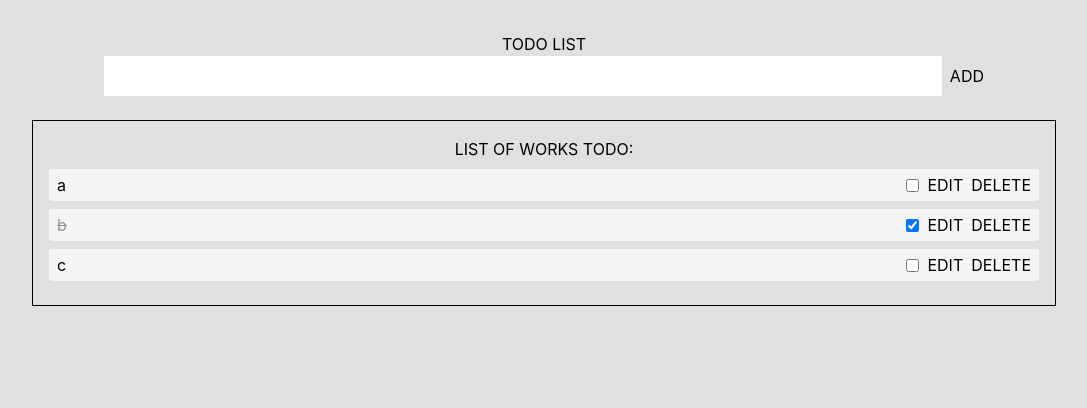
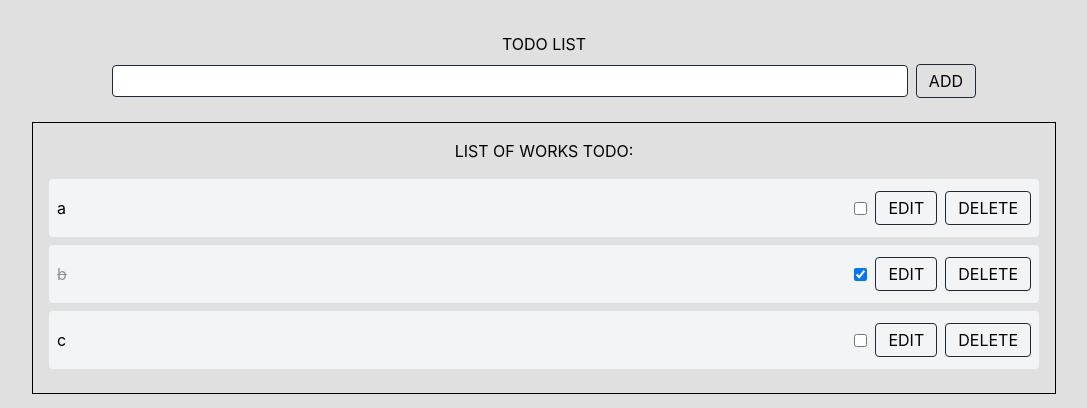
Before and after one commit to Dylan0916/todo-list-with-vue, a Vue app: page / in a window 1280 px wide. Shown: the top 408 px of the page, without its empty margins (96-1183 px from the left). Built offline with nearby package versions, Linux system fonts and the light colour scheme.

Commit message:
use tailwindcss style

```diff
--- a/src/components/App/App.vue
+++ b/src/components/App/App.vue
@@ -4,16 +4,10 @@ import ToDoList from '../ToDoList';
 </script>
 
 <template>
-  <div class="card">
+  <div class="w-full max-w-5xl m-auto">
     <ToDoHeader />
     <ToDoList />
   </div>
 </template>
 
-<style scoped>
-.card {
-  width: 100%;
-  max-width: 1024px;
-  margin: auto;
-}
-</style>
+<style scoped></style>
--- a/src/components/ToDoHeader/AddItemInput.vue
+++ b/src/components/ToDoHeader/AddItemInput.vue
@@ -13,30 +13,15 @@ function handleSubmitValue() {
 </script>
 
 <template>
-  <div class="add-item-input-box">
+  <div class="flex justify-center items-center">
     <input
       type="text"
-      class="input"
+      class="input flex-1 h-8"
       v-model="inputText"
       @keypress.enter="handleSubmitValue"
     />
-    <button class="add-item-btn" @click="handleSubmitValue">ADD</button>
+    <button class="ml-2 btn" @click="handleSubmitValue">ADD</button>
   </div>
 </template>
 
-<style scoped>
-.add-item-input-box {
-  display: flex;
-  justify-content: center;
-  align-items: center;
-}
-
-.input {
-  flex: 1;
-  height: 40px;
-}
-
-.add-item-btn {
-  margin-left: 8px;
-}
-</style>
+<style scoped></style>
--- a/src/components/ToDoHeader/ToDoHeader.vue
+++ b/src/components/ToDoHeader/ToDoHeader.vue
@@ -3,15 +3,10 @@ import AddItemInput from './AddItemInput.vue';
 </script>
 
 <template>
-  <div class="to-do-header-box">
-    <h2>TODO LIST</h2>
+  <div class="text-center pt-8 pb-6 px-20">
+    <h2 class="mb-2">TODO LIST</h2>
     <AddItemInput />
   </div>
 </template>
 
-<style scoped>
-.to-do-header-box {
-  text-align: center;
-  padding: 32px 72px 24px;
-}
-</style>
+<style scoped></style>
--- a/src/components/ToDoList/Actions.vue
+++ b/src/components/ToDoList/Actions.vue
@@ -18,30 +18,20 @@ const { id, isFinished, onEidButtonClick } = toRefs(props);
 </script>
 
 <template>
-  <div class="actions-wrapper">
+  <div class="flex items-center ml-4">
     <input
       type="checkbox"
       :checked="isFinished"
       :disabled="isEditing"
       @click="toDoListStore.toggleFinished(id)"
     />
-    <button class="eid-button" @click="onEidButtonClick" :disabled="isFinished">
+    <button class="btn mx-2" @click="onEidButtonClick" :disabled="isFinished">
       EDIT
     </button>
-    <button class="delete-button" @click="toDoListStore.deleteToDo(id)">
+    <button class="delete-button btn" @click="toDoListStore.deleteToDo(id)">
       DELETE
     </button>
   </div>
 </template>
 
-<style scoped>
-.actions-wrapper {
-  display: flex;
-  align-items: center;
-  margin-left: 16px;
-}
-
-.eid-button {
-  margin: 0 8px;
-}
-</style>
+<style scoped></style>
--- a/src/components/ToDoList/ToDoItem.vue
+++ b/src/components/ToDoList/ToDoItem.vue
@@ -18,8 +18,10 @@ const inputRef = ref(null);
 const isEditing = ref(false);
 const text = ref(item.value.text);
 const listItemTextClass = computed(() => ({
-  'list-item-text': true,
-  'list-item-text__is-finished': item.value.isFinished,
+  'flex-1': true,
+  'text-left': true,
+  'line-through': item.value.isFinished,
+  'opacity-40': item.value.isFinished,
 }));
 
 function onItemClick() {
@@ -39,11 +41,14 @@ function handleEdit() {
 </script>
 
 <template>
-  <div class="list-item" @click.self="onItemClick">
+  <div
+    class="py-3 px-2 my-2 flex items-center bg-gray-100 rounded cursor-pointer"
+    @click.self="onItemClick"
+  >
     <input
       ref="inputRef"
       type="text"
-      class="edit-input"
+      class="input flex-1 h-6"
       v-model="text"
       v-show="isEditing"
       @keypress.enter="handleEdit"
@@ -58,32 +63,4 @@ function handleEdit() {
   </div>
 </template>
 
-<style scoped>
-.list-item {
-  padding: 4px 8px;
-  margin: 8px 0;
-  display: flex;
-  align-items: center;
-  background-color: #f5f5f5;
-  border-radius: 3px;
-  cursor: pointer;
-}
-
-.edit-input {
-  flex: 1;
-  height: 24px;
-  margin: 16px 0;
-}
-
-.list-item-text {
-  flex: 1;
-  text-align: left;
-  text-decoration: none;
-  opacity: 1;
-}
-
-.list-item-text__is-finished {
-  text-decoration: line-through;
-  opacity: 0.4;
-}
-</style>
+<style scoped></style>
--- a/src/components/ToDoList/ToDoList.vue
+++ b/src/components/ToDoList/ToDoList.vue
@@ -7,9 +7,9 @@ const toDoListStore = useToDoListStore();
 </script>
 
 <template>
-  <div class="card-content">
-    <p class="to-do-list-header">LIST OF WORKS TODO:</p>
-    <div class="list">
+  <div class="border border-black p-4">
+    <p class="text-center mb-4">LIST OF WORKS TODO:</p>
+    <div>
       <ToDoItem
         v-for="item in toDoListStore.toDoList"
         :key="item.id"
@@ -19,13 +19,4 @@ const toDoListStore = useToDoListStore();
   </div>
 </template>
 
-<style scoped>
-.card-content {
-  border: solid 1px;
-  padding: 16px;
-}
-
-.to-do-list-header {
-  text-align: center;
-}
-</style>
+<style scoped></style>
--- a/src/style.css
+++ b/src/style.css
@@ -18,3 +18,11 @@
 @tailwind base;
 @tailwind components;
 @tailwind utilities;
+
+.btn {
+  @apply border border-gray-800 rounded py-1 px-3
+}
+
+.input {
+  @apply border border-gray-800 rounded px-1
+}
```
